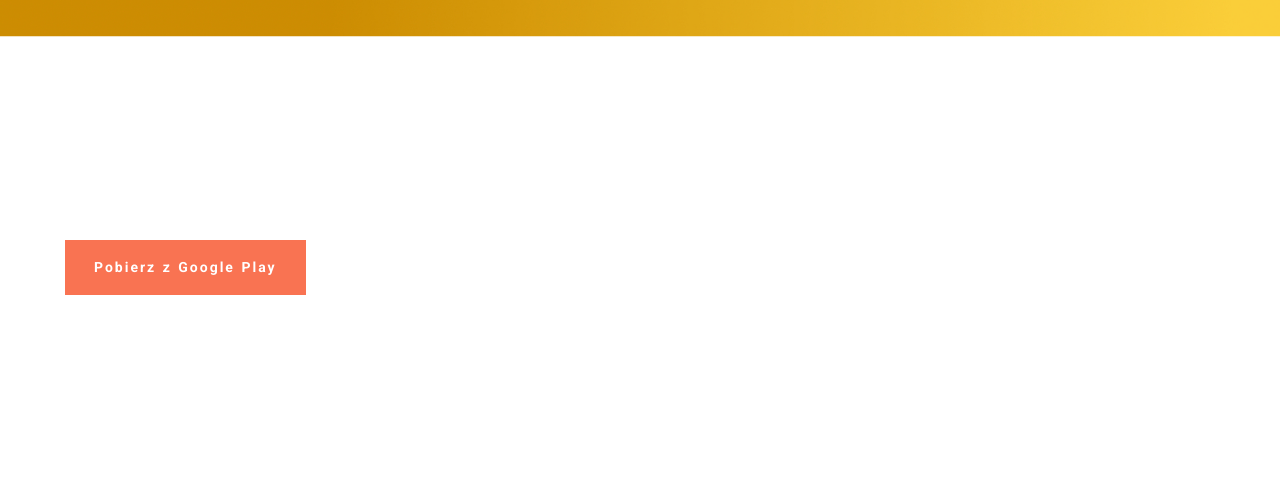
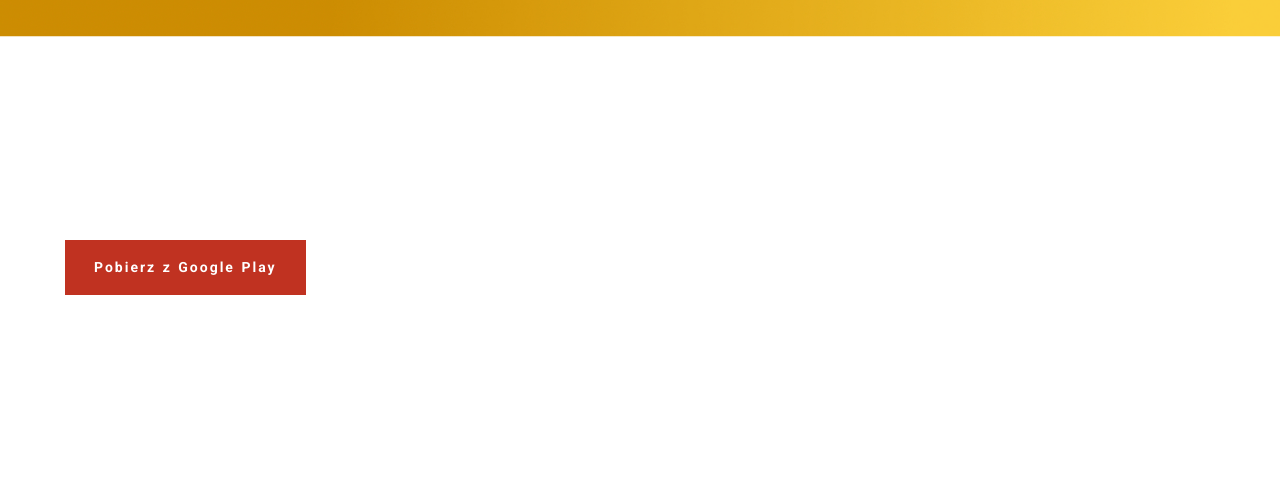
Before and after one commit to rstnewbies/NewbiesWebside, a PHP site: page / in a window 1280 px wide. Shown: the part 1323-1817 px from the top of the page. Run offline with PHP 8.4, Linux system fonts and the light colour scheme.

Commit message:
change btn color

```diff
--- a/assets/mobirise/css/style.css
+++ b/assets/mobirise/css/style.css
@@ -1728,3 +1728,7 @@ html {
 .modal-center{
 	position: fixed;
 }
+.btn-gp{
+	background-color:#c03221;
+	color:white;
+}
--- a/index.php
+++ b/index.php
@@ -33,7 +33,7 @@
 	</div>
 </div>
 
-<section class="mbr-box mbr-section mbr-section--relative mbr-section--fixed-size mbr-section--full-height mbr-section--bg-adapted" id="header4-0" data-bg-video="https://www.youtube.com/embed/IGFKhiGSQBg?rel=0&amp;amp;showinfo=0&amp;autoplay=0&amp;loop=0">
+<section class="mbr-box mbr-section mbr-section--relative mbr-section--fixed-size mbr-section--full-height mbr-section--bg-adapted" id="header4-0" data-bg-video="https://www.youtube.com/watch?v=zlptfGzEfvE">
 	<div class="mbr-box__magnet mbr-box__magnet--sm-padding mbr-box__magnet--center-center">
 		<div class="mbr-box__container mbr-section__container container">
 			<div class="mbr-box mbr-box--stretched"><div class="mbr-box__magnet mbr-box__magnet--center-center">
@@ -78,7 +78,7 @@
 						<p class="mbr-hero__subtext ">Z dumą przedstawiamy naszą pierwsza aplikację mobilną, całkowicie stworzoną od podstaw – Fiszki<br></p>
 					</div>
 					<div class="mbr-buttons btn-inverse mbr-buttons--left">
-					<a class="mbr-buttons__btn btn btn-lg btn-danger animated fadeInUp delay" onclick=" window.open('https://play.google.com/store/apps/details?id=eu.qm.fiszki','_blank')">Pobierz z Google Play</a>
+					<a class="mbr-buttons__btn btn btn-lg btn-gp animated fadeInUp delay" onclick=" window.open('https://play.google.com/store/apps/details?id=eu.qm.fiszki','_blank')">Pobierz z Google Play</a>
 					<a class="mbr-buttons__btn btn btn-lg btn-default animated fadeInUp delay" onclick=" window.open('https://github.com/rstnewbies/Fiszki','_blank')">Obczaj kod na githubie</a></div>
 				</div></div>
 			</div></div>
```
